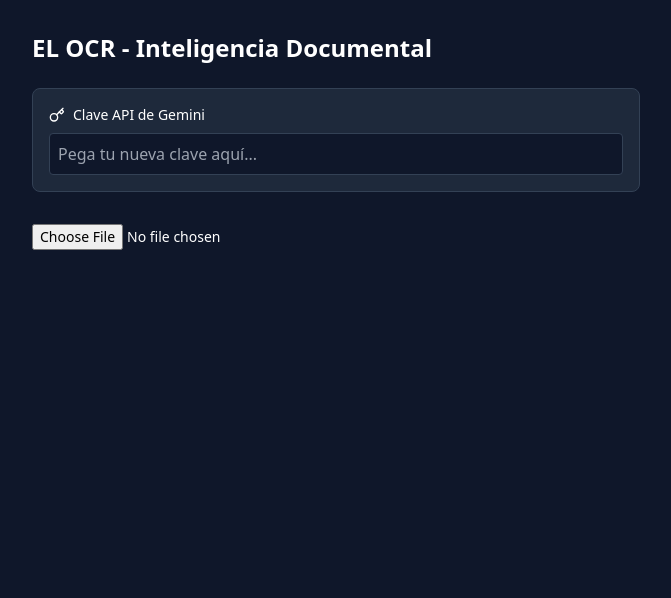
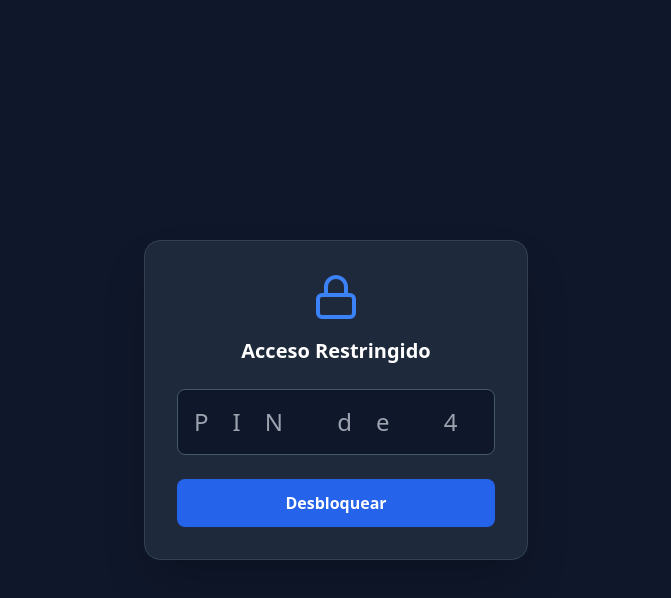
Before and after one commit to pytngdfv1-ai/el-ocr-ai, a React (Vite) app: page / in a window 1280 px wide. Shown: the top 598 px of the page, without its empty margins (304-975 px from the left). Built offline with nearby package versions, Linux system fonts and the light colour scheme.

Commit message:
Add PIN protection and API key management

```diff
--- a/App.tsx
+++ b/App.tsx
@@ -1,47 +1,108 @@
 import React, { useState } from 'react';
-import { Key, Upload } from 'lucide-react';
+import { Key, Upload, Lock, FileText, Trash2 } from 'lucide-react';
 import { processDocument } from './services/gemini';
 
 function App() {
-  const [apiKey, setApiKey] = useState('');
+  const [pin, setPin] = useState('');
+  const [isUnlocked, setIsUnlocked] = useState(false);
+  const [apiKey, setApiKey] = useState(localStorage.getItem('gemini_api_key') || '');
   const [result, setResult] = useState(null);
+  const [loading, setLoading] = useState(false);
 
-  const handleFile = async (e) => {
-    const file = e.target.files[0];
+  const MASTER_PIN = "1234"; // Tu PIN de 4 dígitos
+
+  const handlePinSubmit = (e: React.FormEvent) => {
+    e.preventDefault();
+    if (pin === MASTER_PIN) {
+      setIsUnlocked(true);
+    } else {
+      alert("PIN incorrecto");
+      setPin('');
+    }
+  };
+
+  const saveApiKey = () => {
+    localStorage.setItem('gemini_api_key', apiKey);
+    alert("Clave guardada en este navegador.");
+  };
+
+  const handleFile = async (e: React.ChangeEvent<HTMLInputElement>) => {
+    const file = e.target.files?.[0];
+    if (!file) return;
     if (!apiKey) return alert("Por favor, ingresa tu clave API primero.");
 
+    setLoading(true);
     try {
       const data = await processDocument(file, apiKey);
       setResult(data);
     } catch (err) {
       alert("Error al procesar. Revisa tu clave API.");
+    } finally {
+      setLoading(false);
     }
   };
 
+  if (!isUnlocked) {
     return (
-    <div className="p-8 max-w-2xl mx-auto">
-      <h1 className="text-2xl font-bold mb-6">EL OCR - Inteligencia Documental</h1>
+      <div className="flex items-center justify-center min-h-screen bg-slate-900 px-4">
+        <form onSubmit={handlePinSubmit} className="bg-slate-800 p-8 rounded-2xl border border-slate-700 w-full max-w-sm text-center shadow-2xl">
+          <Lock className="mx-auto mb-4 text-blue-500" size={48} />
+          <h2 className="text-xl font-bold mb-6">Acceso Restringido</h2>
+          <input
+            type="password"
+            maxLength={4}
+            value={pin}
+            onChange={(e) => setPin(e.target.value)}
+            placeholder="PIN de 4 dígitos"
+            className="w-full p-4 bg-slate-900 border border-slate-600 rounded-lg text-center text-2xl tracking-[1em] focus:border-blue-500 outline-none"
+          />
+          <button type="submit" className="w-full mt-6 bg-blue-600 hover:bg-blue-500 p-3 rounded-lg font-bold transition-all">Desbloquear</button>
+        </form>
+      </div>
+    );
+  }
 
-      {/* Campo de Clave API */}
-      <div className="mb-8 p-4 bg-slate-800 rounded-lg border border-slate-700">
-        <label className="flex items-center gap-2 mb-2 text-sm font-medium">
-          <Key size={16} /> Clave API de Gemini
+  return (
+    <div className="p-8 max-w-3xl mx-auto min-h-screen">
+      <div className="flex justify-between items-center mb-8">
+        <h1 className="text-3xl font-black text-blue-400">EL OCR AI</h1>
+        <button onClick={() => setIsUnlocked(false)} className="text-slate-500 hover:text-white text-sm uppercase tracking-widest">Bloquear</button>
+      </div>
+
+      <div className="mb-8 p-6 bg-slate-800 rounded-xl border border-slate-700">
+        <label className="flex items-center gap-2 mb-3 text-sm font-medium text-slate-300">
+          <Key size={16} /> Configuración de API Key (Gemini)
         </label>
+        <div className="flex gap-2">
           <input
             type="password"
             value={apiKey}
             onChange={(e) => setApiKey(e.target.value)}
-          placeholder="Pega tu nueva clave aquí..."
-          className="w-full p-2 bg-slate-900 border border-slate-700 rounded text-white"
+            placeholder="Pega tu clave aquí..."
+            className="flex-1 p-2 bg-slate-900 border border-slate-700 rounded text-white focus:border-blue-500 outline-none"
           />
+          <button onClick={saveApiKey} className="bg-blue-600 hover:bg-blue-500 px-4 py-2 rounded font-bold text-sm">Guardar</button>
+        </div>
       </div>
 
-      <input type="file" onChange={handleFile} className="block w-full text-sm" />
+      <div className="relative border-2 border-dashed border-slate-700 rounded-2xl p-12 text-center hover:border-blue-500 transition-colors group">
+        <input type="file" onChange={handleFile} className="absolute inset-0 w-full h-full opacity-0 cursor-pointer" />
+        <Upload className="mx-auto mb-4 text-slate-500 group-hover:text-blue-500 transition-colors" size={48} />
+        <p className="text-slate-400">Selecciona o arrastra una imagen para analizar</p>
+      </div>
+
+      {loading && <div className="mt-8 text-center animate-pulse text-blue-400 font-bold">Analizando documento...</div>}
 
       {result && (
-        <pre className="mt-8 p-4 bg-black rounded overflow-auto">
+        <div className="mt-8 animate-in fade-in slide-in-from-bottom-4 duration-500">
+          <div className="flex justify-between items-center mb-4">
+            <h3 className="text-lg font-bold flex items-center gap-2"><FileText className="text-blue-400" /> Resultado JSON</h3>
+            <button onClick={() => setResult(null)} className="text-slate-500 hover:text-red-400"><Trash2 size={18}/></button>
+          </div>
+          <pre className="p-6 bg-slate-950 rounded-xl border border-slate-800 overflow-auto text-blue-300 text-sm shadow-inner max-h-[400px]">
             {JSON.stringify(result, null, 2)}
           </pre>
+        </div>
       )}
     </div>
   );
```
Lines whose indentation alone changed are shown as unchanged.
